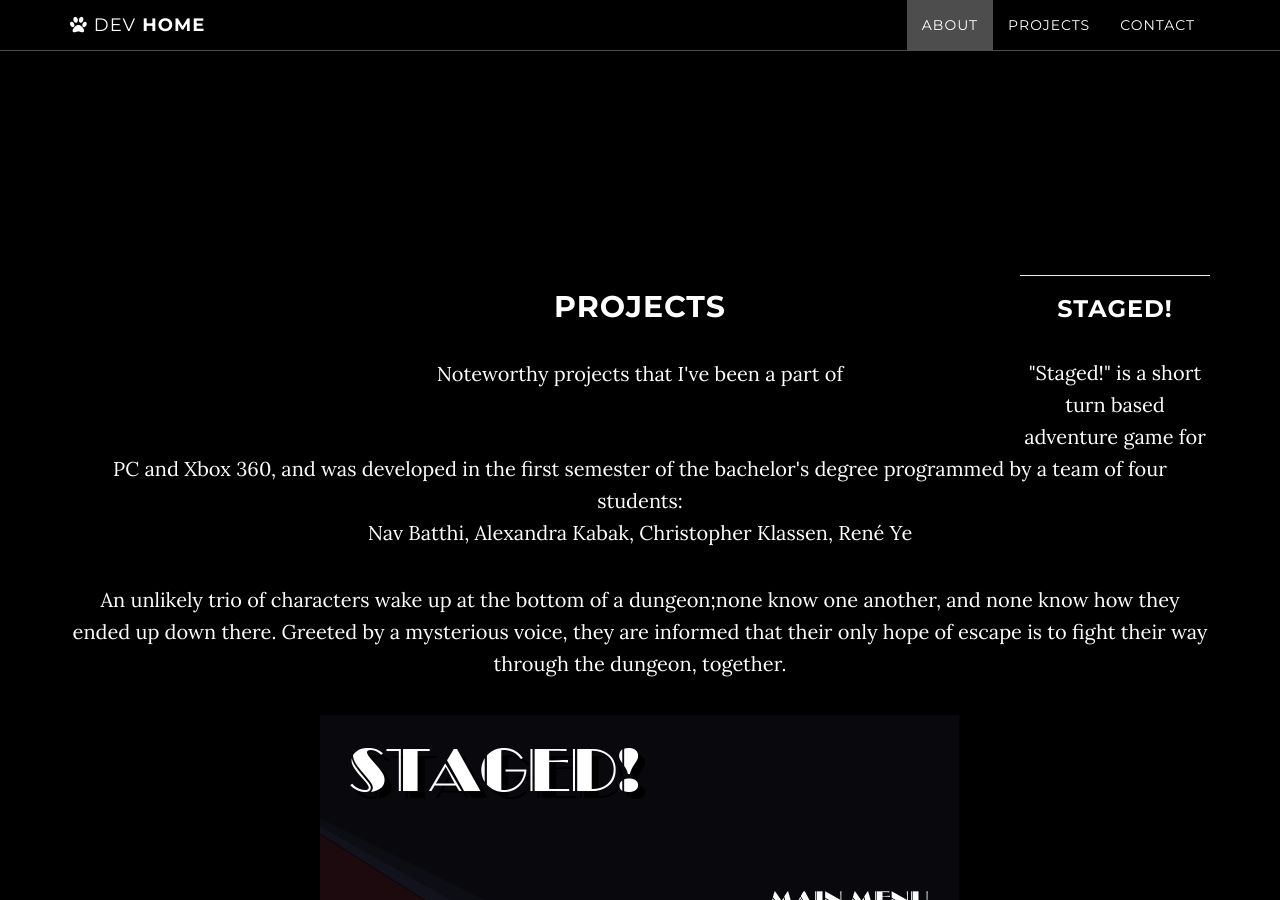
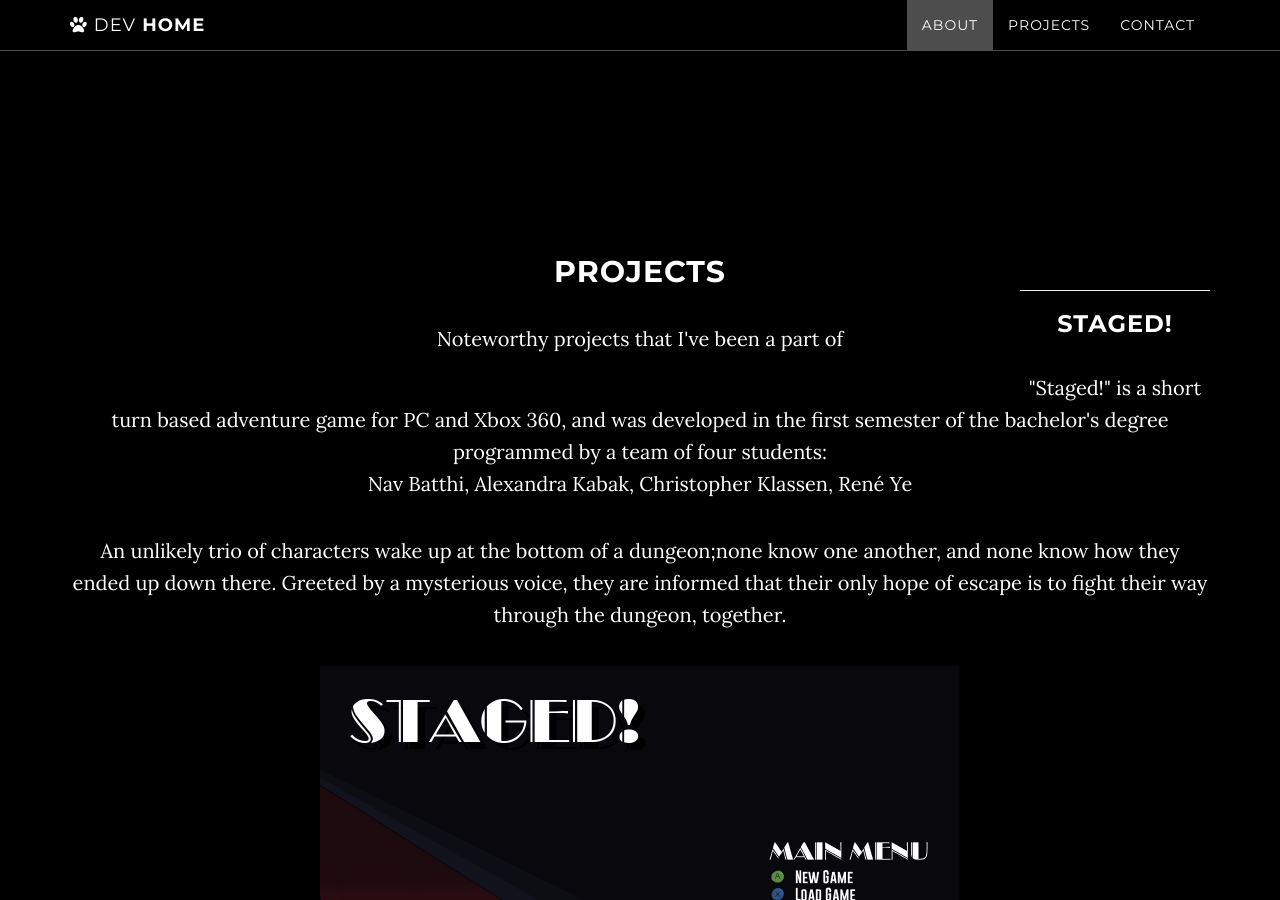
Before and after one commit to LexaFayte/DevKabak, a Jekyll site: the page built from index.html, in a window 1280 px wide and 900 px high, scrolled down 1180 px. Built offline with Jekyll 4.4.1, drawn with Linux system fonts in a browser that asks for light colours.

Commit message:
Update projects.html

```diff
--- a/_includes/projects.html
+++ b/_includes/projects.html
@@ -3,11 +3,11 @@
     <div class="projects-section">
         <div class="container">
             <div class="col-lg-8 col-lg-offset-2">
-              <p></p>
                 <h2>Projects</h2>
                 <p>Noteworthy projects that I've been a part of</p>
           <!--      <a href="http://startbootstrap.com/template-overviews/grayscale/" class="btn btn-default btn-lg">Visit Download Page</a>-->
             </div>
+            <p></p>
             <hr>
             <div>
               <h3>Staged!</h3>
```
